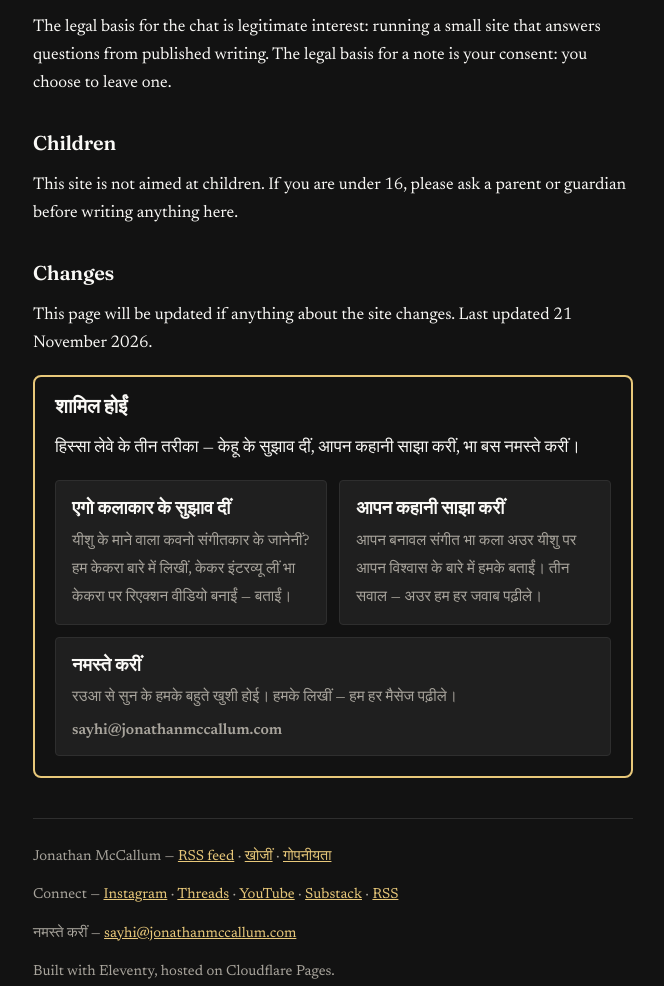
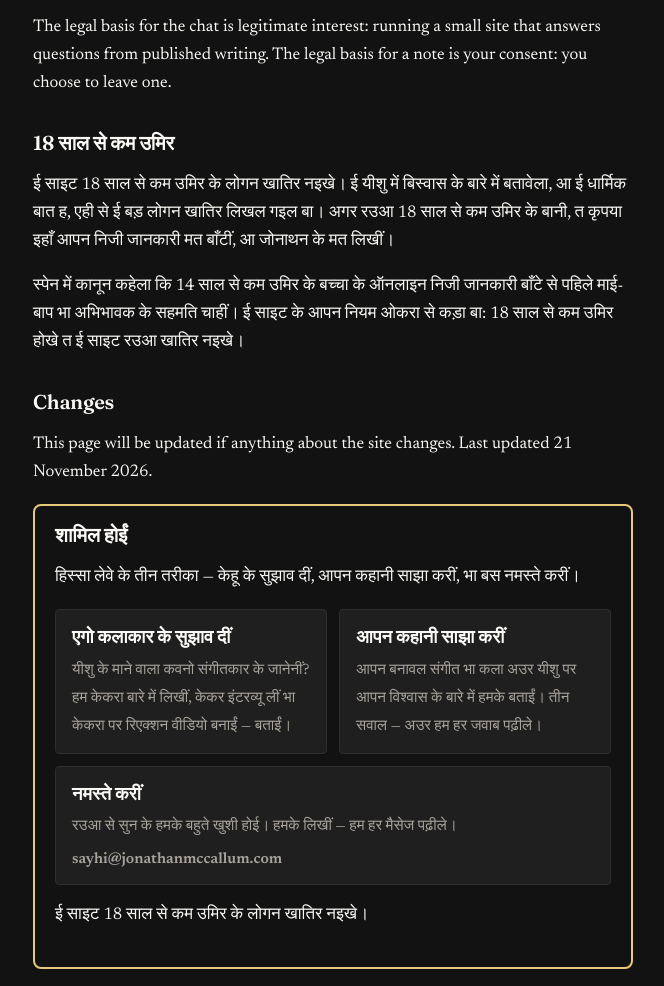
Before and after one commit to streamjonathan/jonathanmccallum-bho, an Eleventy site: page content/pages/privacy.md in a window 1280 px wide. Shown: the part 1542-2528 px from the top of the page, without its empty margins (307-971 px from the left). Built offline with nearby package versions, Linux system fonts and the light colour scheme; Eleventy itself is replaced by a stand-in of ours; files that its build step writes are made by us from their sources.

Commit message:
Under-18 policy: site is not for people under 18 [bho]

```diff
--- a/_includes/get-involved.njk
+++ b/_includes/get-involved.njk
@@ -16,4 +16,5 @@
       <span class="get-involved__email" data-contact-email-text>हमके ईमेल करीं</span>
     </a>
   </div>
+  <p>ई साइट 18 साल से कम उमिर के लोगन खातिर नइखे।</p>
 </section>
--- a/content/pages/privacy.md
+++ b/content/pages/privacy.md
@@ -40,9 +40,11 @@ This site follows the EU's General Data Protection Regulation (GDPR) as its stan
 
 The legal basis for the chat is legitimate interest: running a small site that answers questions from published writing. The legal basis for a note is your consent: you choose to leave one.
 
-## Children
+## 18 साल से कम उमिर
 
-This site is not aimed at children. If you are under 16, please ask a parent or guardian before writing anything here.
+ई साइट 18 साल से कम उमिर के लोगन खातिर नइखे। ई यीशु में बिस्वास के बारे में बतावेला, आ ई धार्मिक बात ह, एही से ई बड़ लोगन खातिर लिखल गइल बा। अगर रउआ 18 साल से कम उमिर के बानी, त कृपया इहाँ आपन निजी जानकारी मत बाँटीं, आ जोनाथन के मत लिखीं।
+
+स्पेन में कानून कहेला कि 14 साल से कम उमिर के बच्चा के ऑनलाइन निजी जानकारी बाँटे से पहिले माई-बाप भा अभिभावक के सहमति चाहीं। ई साइट के आपन नियम ओकरा से कड़ा बा: 18 साल से कम उमिर होखे त ई साइट रउआ खातिर नइखे।
 
 ## Changes
 
```
